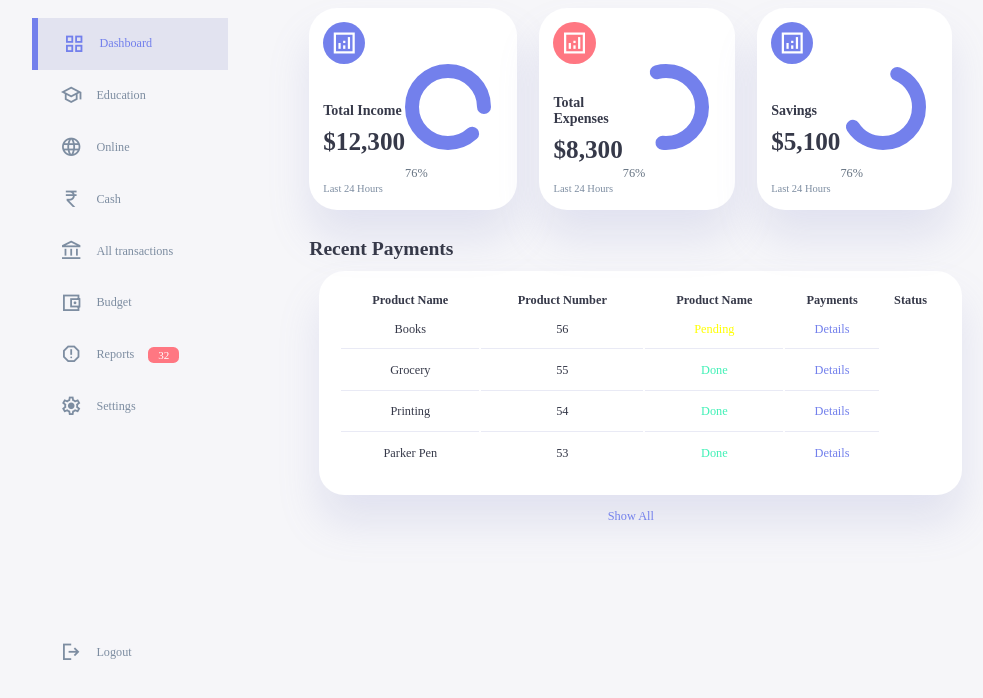
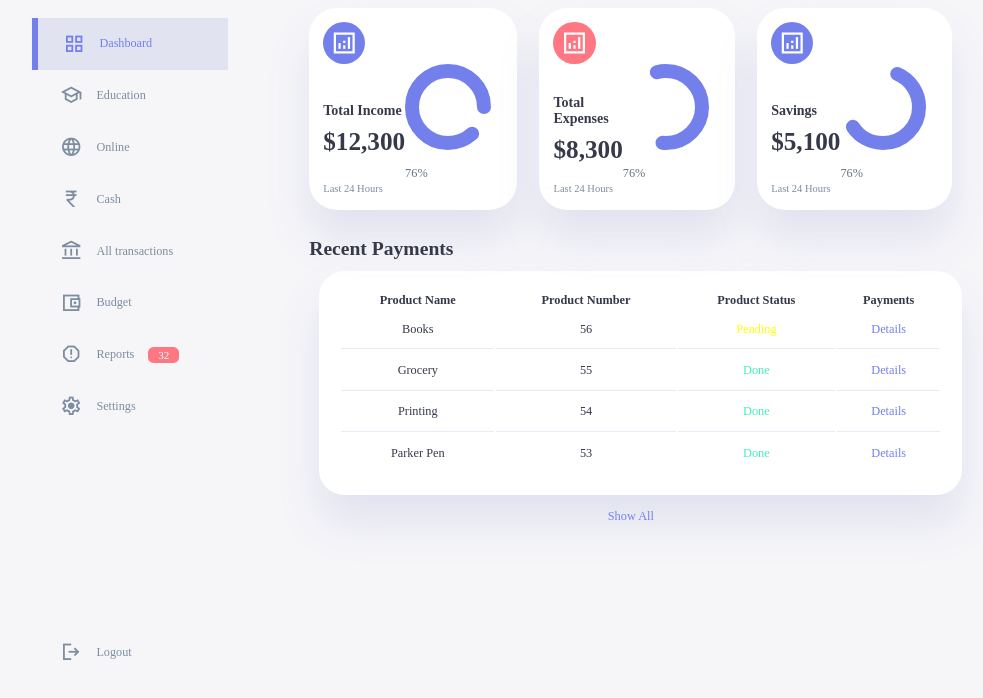
Before and after one commit to Dev-KoushikDas/StudentFinance, a plain HTML site: page index.html in a window 1280 px wide. Shown: the part 104-802 px from the top of the page, without its empty margins (7-990 px from the left). Drawn offline with nearby package versions, Linux system fonts and the light colour scheme.

Commit message:
Update index.html

```diff
--- a/index.html
+++ b/index.html
@@ -149,9 +149,9 @@
                         <tr>
                             <th>Product Name</th>
                             <th>Product Number</th>
-                            <th>Product Name</th>
+                            <th>Product Status</th>
                             <th>Payments</th>
-                            <th>Status</th>
+
                         </tr>
                     </thead>
                     <tbody>
```
